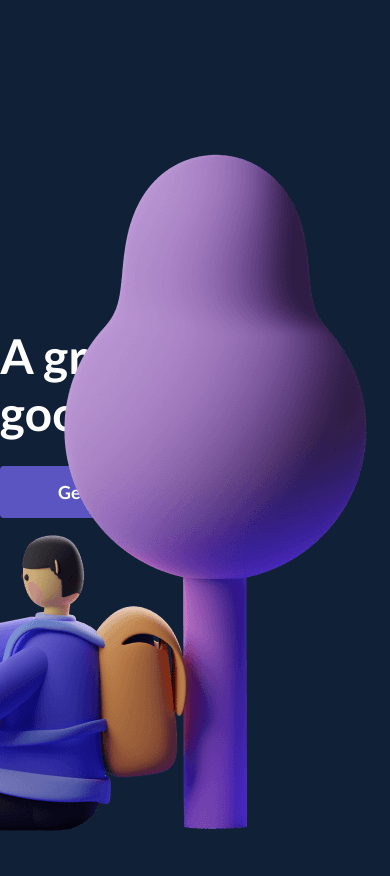
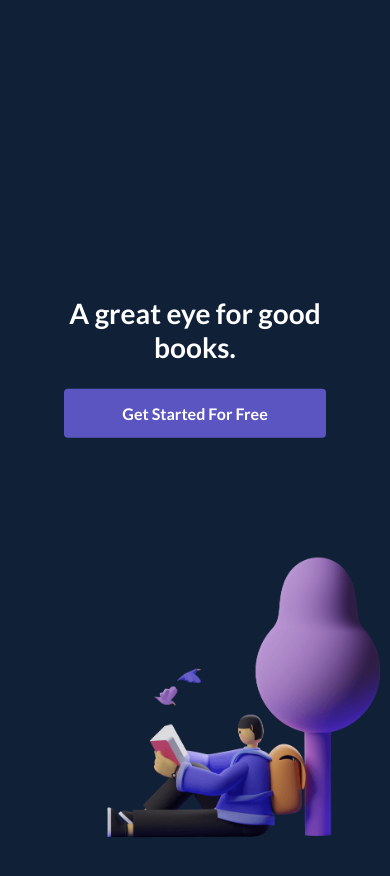
Before and after one commit to No-det/ReadME, a React (Create React App) app in the folder client/: page / in a window 390 px wide. Shown: the top 876 px of the page. Before the commit the page ends 844 px from the top, so only its background shows below. Built offline with nearby package versions, Linux system fonts and the light colour scheme.

Commit message:
Landing page responsive

```diff
--- a/client/src/index.scss
+++ b/client/src/index.scss
@@ -19,10 +19,21 @@ code {
     monospace;
 }
 
+.container {
+  padding: 0 120px;
+}
+
 @media screen and (min-width: 1399px) {
   .container {
     max-width: 1400px;
     margin-left: auto;
     margin-right: auto;
+    padding: 0;
   }
 }
+
+@media screen and (max-width: 500px) {
+  .container {
+    padding: 30px;
+  }
+}
--- a/client/src/pages/Landing/index.scss
+++ b/client/src/pages/Landing/index.scss
@@ -3,6 +3,7 @@
   display: flex;
   justify-content: flex-start;
   align-items: center;
+  overflow: hidden;
   & main {
     display: flex;
     flex-direction: column;
@@ -30,3 +31,30 @@
     right: 0;
   }
 }
+
+@media screen and (max-width: 1400px) {
+  .landing__container {
+    img {
+      height: 500px;
+    }
+  }
+}
+
+@media screen and (max-width: 540px) {
+  .landing__container {
+    main {
+      align-items: center;
+      transform: translateY(-60%);
+      h1 {
+        font-size: 28px;
+        text-align: center;
+      }
+      a {
+        font-size: 16px;
+      }
+    }
+    img {
+      height: 300px;
+    }
+  }
+}
```
